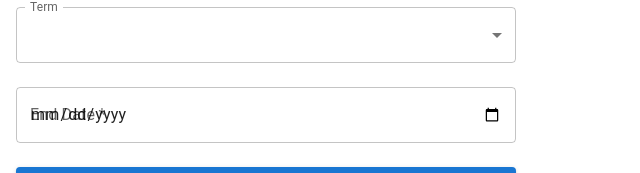
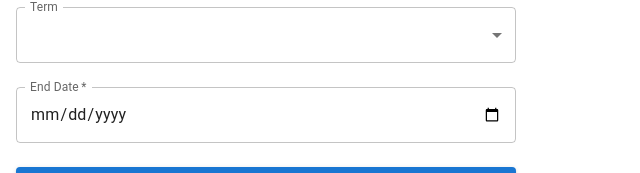
Before and after one commit to ok-qa/subtracker-app, a React (Vite) app: page /add in a window 1280 px wide. Shown: the part 468-641 px from the top of the page, without its empty margins (0-640 px from the left). Built offline with nearby package versions, Linux system fonts and the light colour scheme.

Commit message:
SubscriptionForm updated
Fixed EndDate field

```diff
--- a/src/components/SubscriptionForm/SubscriptionForm.jsx
+++ b/src/components/SubscriptionForm/SubscriptionForm.jsx
@@ -91,8 +91,8 @@ const SubscriptionForm = ({ onSubmit, defaultValues, isEdit = false }) => {
         margin="normal"
       >
         <MenuItem value="trial">Trial</MenuItem>
-        <MenuItem value="month">Monthly</MenuItem>
-        <MenuItem value="year">Yearly</MenuItem>
+        <MenuItem value="month">Month</MenuItem>
+        <MenuItem value="year">Year</MenuItem>
       </TextField>
 
       <TextField
@@ -103,7 +103,7 @@ const SubscriptionForm = ({ onSubmit, defaultValues, isEdit = false }) => {
         onChange={handleChange}
         fullWidth
         margin="normal"
-        InputLabel={{ shrink: true }}
+        InputLabelProps={{ shrink: true }}
         required
       />
 
```
